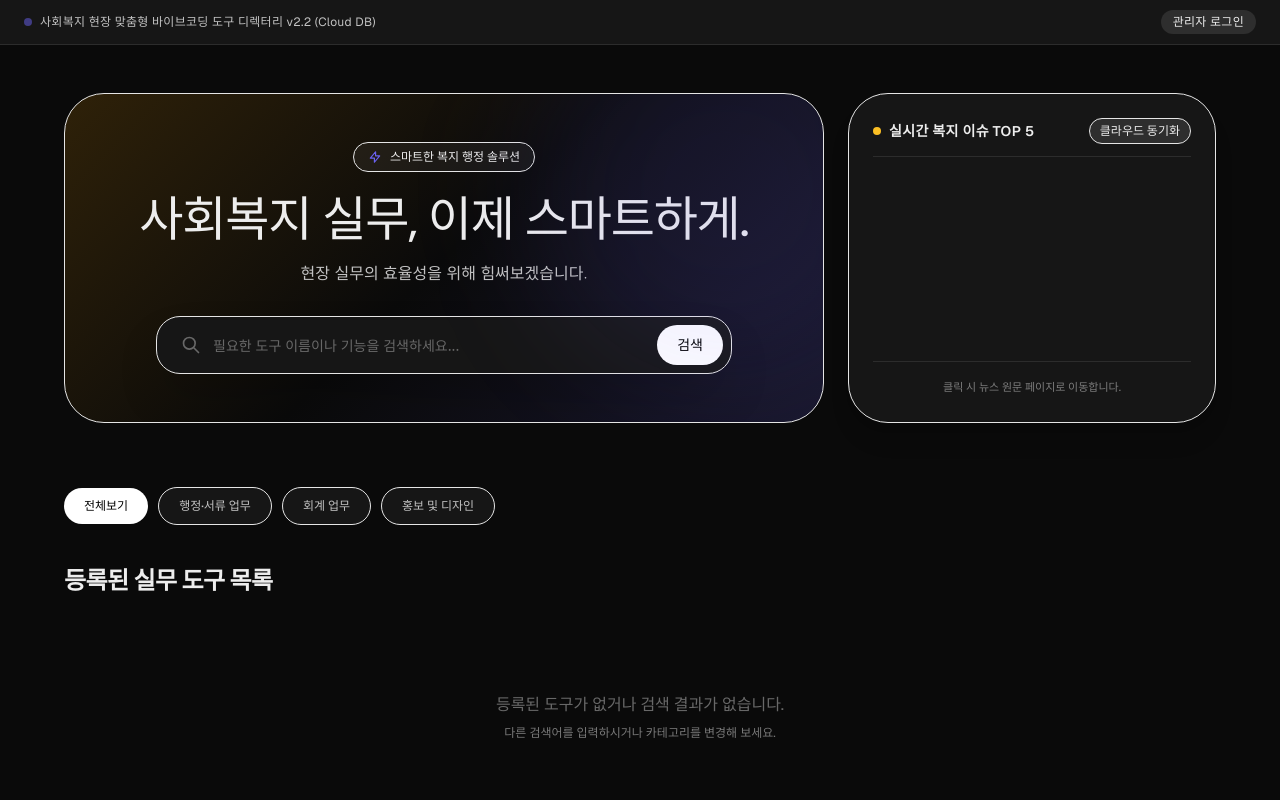
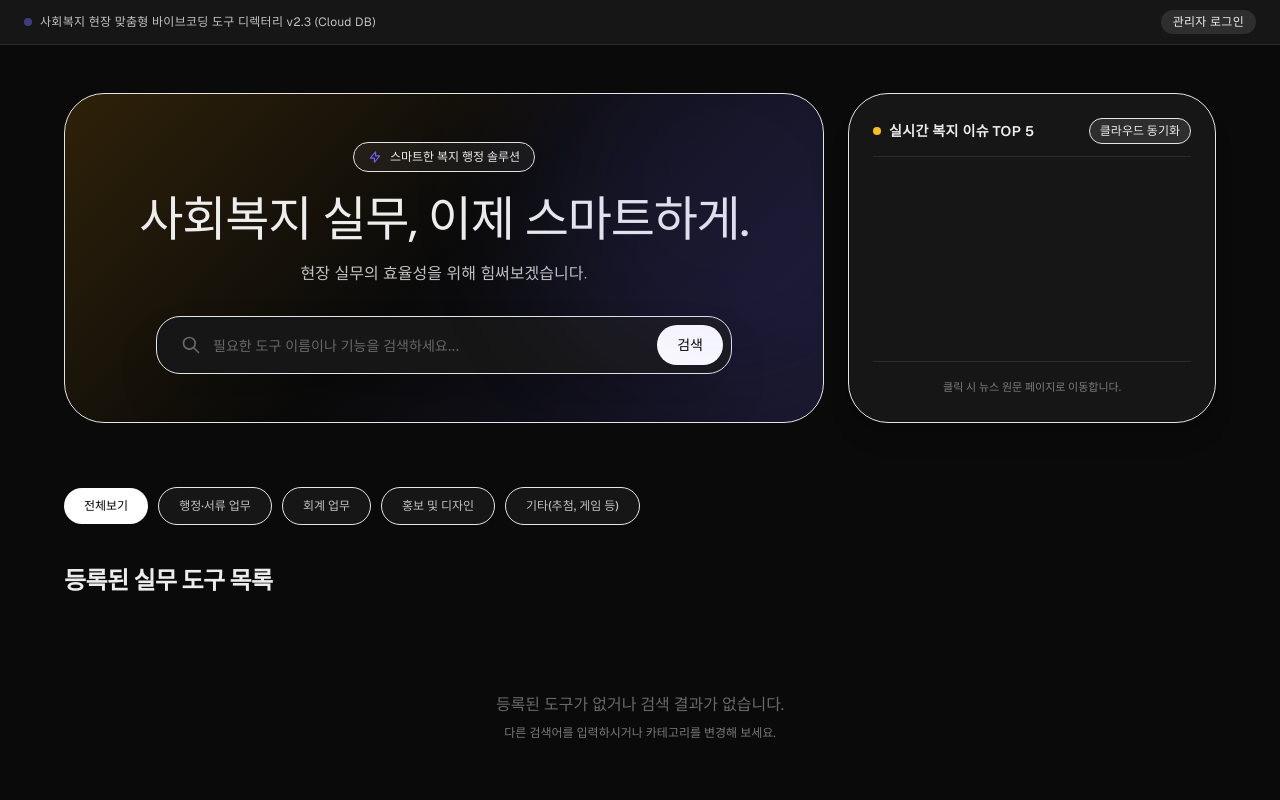
Before and after one commit to dbsrl003-hub/welfare-dashboard, a plain HTML site: page index.html in a window 1280 px wide. Shown: the top 800 px of the page. Drawn offline with nearby package versions, Linux system fonts and the light colour scheme; no server answers.

Commit message:
Update index.html

```diff
--- a/index.html
+++ b/index.html
@@ -59,7 +59,7 @@
     <div class="w-full py-2.5 px-6 bg-[#161616] border-b border-[#e5e5e5]/10 text-xs tracking-wide text-ash flex items-center justify-between">
         <div class="flex items-center gap-2">
             <span class="w-2 h-2 rounded-full bg-dusk-violet animate-pulse"></span>
-            <span>사회복지 현장 맞춤형 바이브코딩 도구 디렉터리 v2.2 (Cloud DB)</span>
+            <span>사회복지 현장 맞춤형 바이브코딩 도구 디렉터리 v2.3 (Cloud DB)</span>
         </div>
         <div id="authBar" class="flex items-center gap-3">
             <!-- Dynamic Admin Status -->
@@ -132,6 +132,7 @@
                 <button onclick="filterCategory('행정·서류 업무')" class="cat-btn px-5 py-2.5 rounded-full text-xs font-medium bg-graphite text-ash hover:text-bone hairline-border transition-all">행정·서류 업무</button>
                 <button onclick="filterCategory('회계 업무')" class="cat-btn px-5 py-2.5 rounded-full text-xs font-medium bg-graphite text-ash hover:text-bone hairline-border transition-all">회계 업무</button>
                 <button onclick="filterCategory('홍보 및 디자인')" class="cat-btn px-5 py-2.5 rounded-full text-xs font-medium bg-graphite text-ash hover:text-bone hairline-border transition-all">홍보 및 디자인</button>
+                <button onclick="filterCategory('기타(추첨, 게임 등)')" class="cat-btn px-5 py-2.5 rounded-full text-xs font-medium bg-graphite text-ash hover:text-bone hairline-border transition-all">기타(추첨, 게임 등)</button>
             </div>
         </section>
 
@@ -231,6 +232,7 @@
                         <option value="행정·서류 업무">행정·서류 업무</option>
                         <option value="회계 업무">회계 업무</option>
                         <option value="홍보 및 디자인">홍보 및 디자인</option>
+                        <option value="기타(추첨, 게임 등)">기타(추첨, 게임 등)</option>
                     </select>
                 </div>
                 <div>
@@ -279,6 +281,7 @@
                         <option value="행정·서류 업무">행정·서류 업무</option>
                         <option value="회계 업무">회계 업무</option>
                         <option value="홍보 및 디자인">홍보 및 디자인</option>
+                        <option value="기타(추첨, 게임 등)">기타(추첨, 게임 등)</option>
                     </select>
                 </div>
                 <div>
@@ -347,6 +350,15 @@
                 guide: "프로그램 대상과 주요 혜택을 입력하면 카드뉴스 슬라이드별 문구가 생성됩니다.",
                 version: "v1.0",
                 date: "2026-04-20"
+            },
+            {
+                title: "행사 및 프로그램 경품 추첨 돌려돌려 돌림판",
+                category: "기타(추첨, 게임 등)",
+                description: "이용자 행사나 기관 레크리에이션 진행 시 손쉽게 경품 추첨 및 순서를 정하는 랜덤 돌림판",
+                url: "https://example.com/roulette",
+                guide: "명단을 입력하고 돌림판을 돌려 랜덤 당첨자를 선출합니다.",
+                version: "v1.0",
+                date: "2026-10-10"
             }
         ];
 
```
